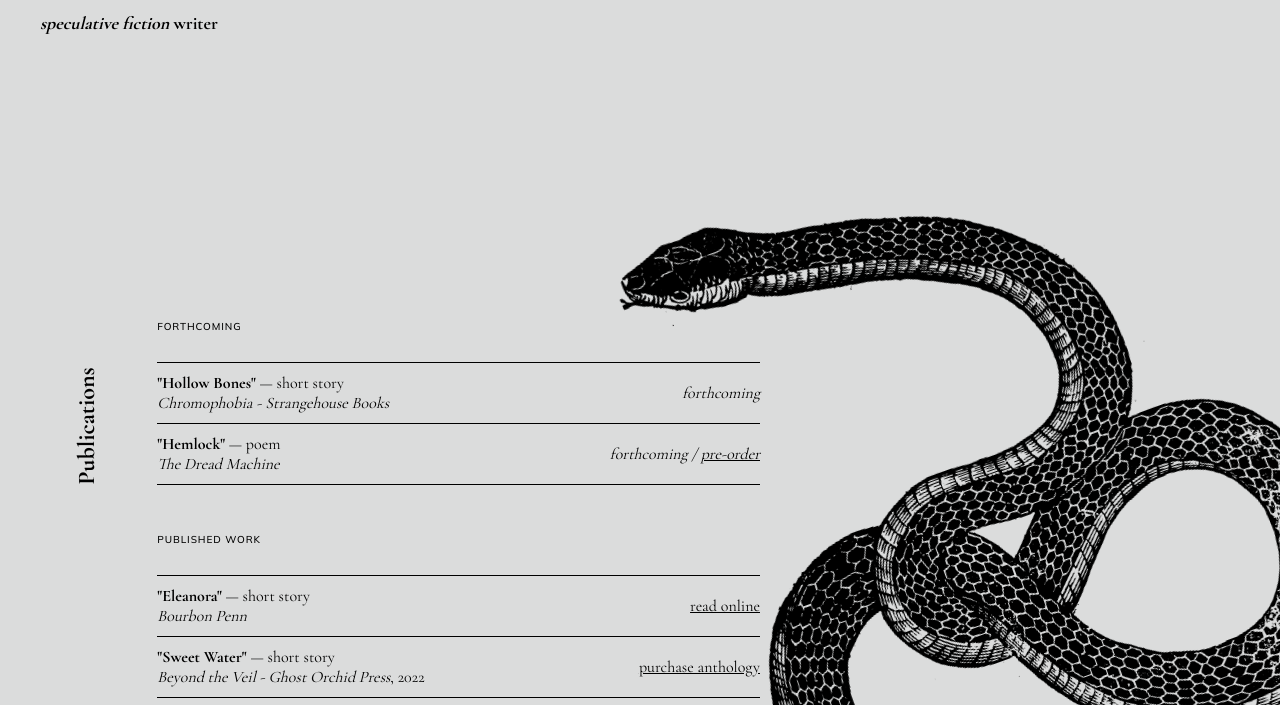
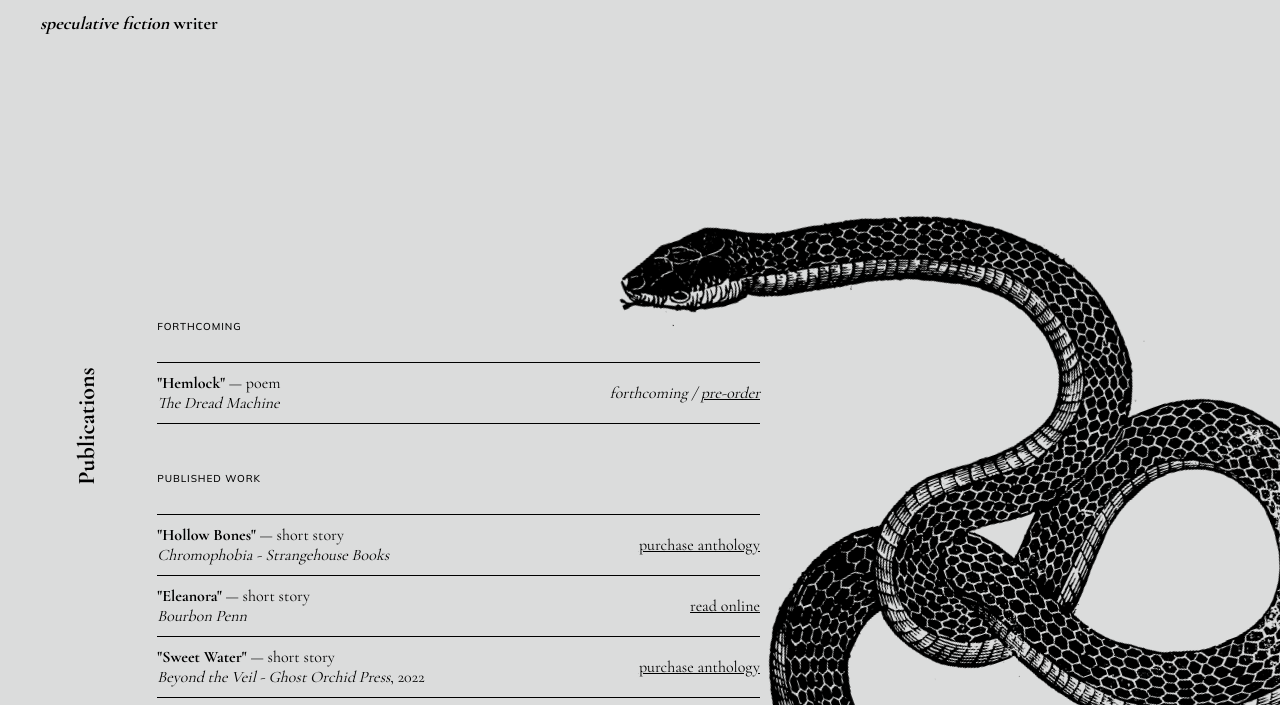
Before and after one commit to j3ssko/jesskoch-writing, a website: page express/index.html in a window 1280 px wide. Shown: the part 66-771 px from the top of the page. Drawn offline with nearby package versions, Linux system fonts and the light colour scheme.

Commit message:
updated august

```diff
--- a/express/index.html
+++ b/express/index.html
@@ -36,15 +36,6 @@
                 </div>
                 <div class="pub-list">
                     <h3 class="pub-list-header">Forthcoming</h3>
-                    <div class="publication-item">
-                        <div class="pub-list-title">
-                            <p><span class="bold">"Hollow Bones"</span> — short story</p>
-                            <p><span class="italics">Chromophobia - Strangehouse Books</span></p>
-                        </div>
-                        <div>
-                            <span class="italics">forthcoming</span>
-                        </div>
-                    </div>
                     <div class="publication-item lastborder">
                         <div class="pub-list-title">
                             <p><span class="bold">"Hemlock"</span> — poem</p>
@@ -55,6 +46,15 @@
                         </div>
                     </div>
                     <h3 class="pub-list-header">Published Work</h3>
+                    <div class="publication-item">
+                        <div class="pub-list-title">
+                            <p><span class="bold">"Hollow Bones"</span> — short story</p>
+                            <p><span class="italics">Chromophobia - Strangehouse Books</span></p>
+                        </div>
+                        <div>
+                            <a target="_blank" href="https://www.amazon.com/Chromophobia-Strangehouse-Anthology-Women-Horror/dp/1946335444/ref=sr_1_1?crid=BCWRQPNPG4CZ&keywords=chromophobia&qid=1659898615&s=books&sprefix=chromophob%2Cstripbooks%2C120&sr=1-1">purchase anthology</a>
+                        </div>
+                    </div>
                     <div class="publication-item">
                         <div class="pub-list-title">
                             <p><span class="bold">"Eleanora"</span> — short story</p>
```
